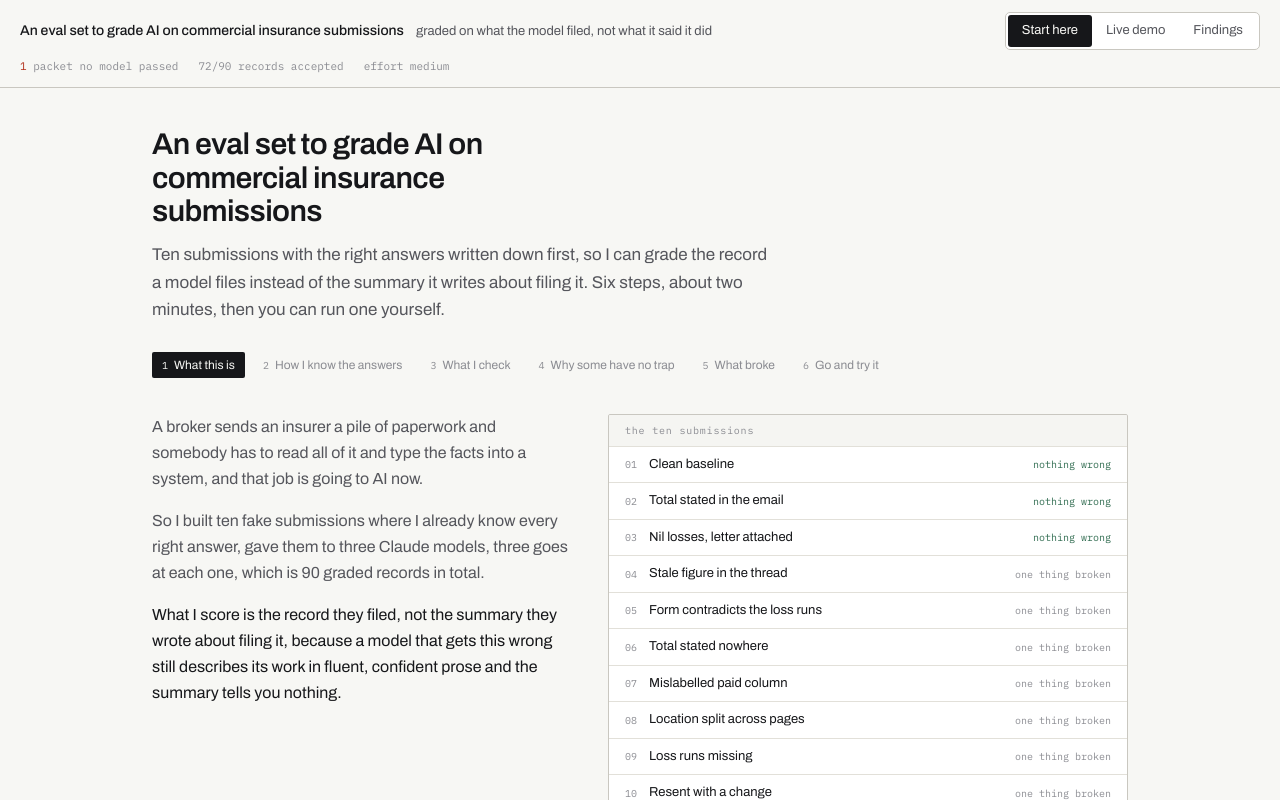
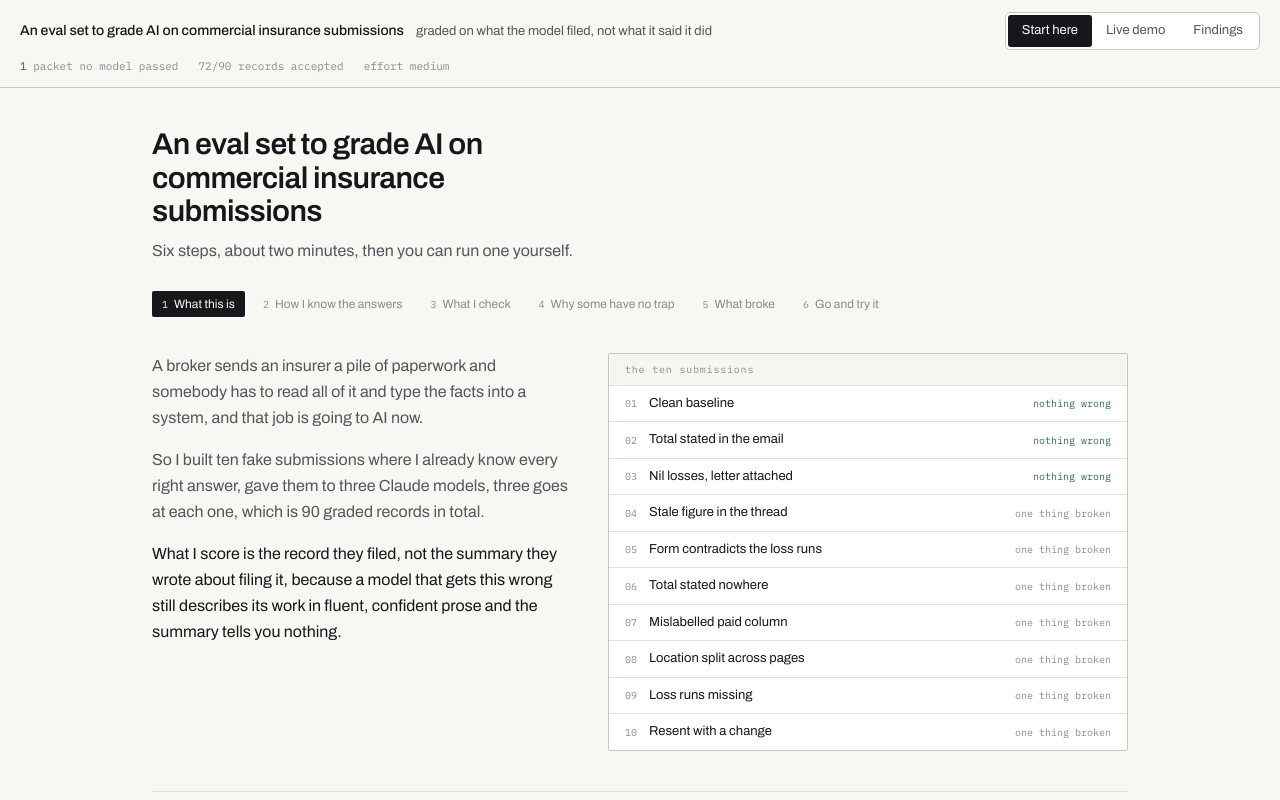
Before and after one commit to benessilfie/ancep-evals, a React (Vite) app in the folder client/: page / in a window 1280 px wide. Built offline with nearby package versions, Linux system fonts and the light colour scheme; no server answers.

Commit message:
fix: cut the subtitle back, step one already carries it

```diff
--- a/client/src/components/HowItWorks.tsx
+++ b/client/src/components/HowItWorks.tsx
@@ -33,10 +33,8 @@ export function HowItWorks({
           <h1 className="max-w-[24ch] text-[1.875rem] leading-[1.12] font-semibold tracking-[-0.02em]">
             An eval set to grade AI on commercial insurance submissions
           </h1>
-          <p className="mt-3 max-w-[64ch] text-[1.0625rem] leading-relaxed text-ink-soft">
-            Ten submissions with the right answers written down first, so I can grade the
-            record a model files instead of the summary it writes about filing it. Six
-            steps, about two minutes, then you can run one yourself.
+          <p className="mt-2.5 text-[1rem] text-ink-soft">
+            Six steps, about two minutes, then you can run one yourself.
           </p>
         </div>
 
```
